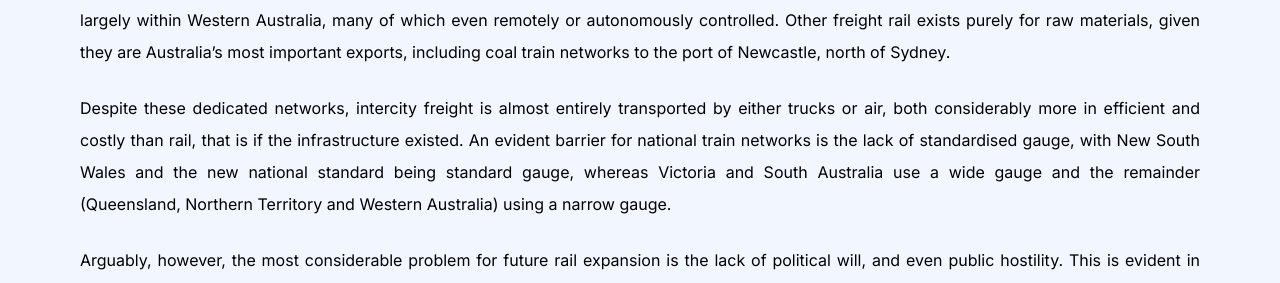
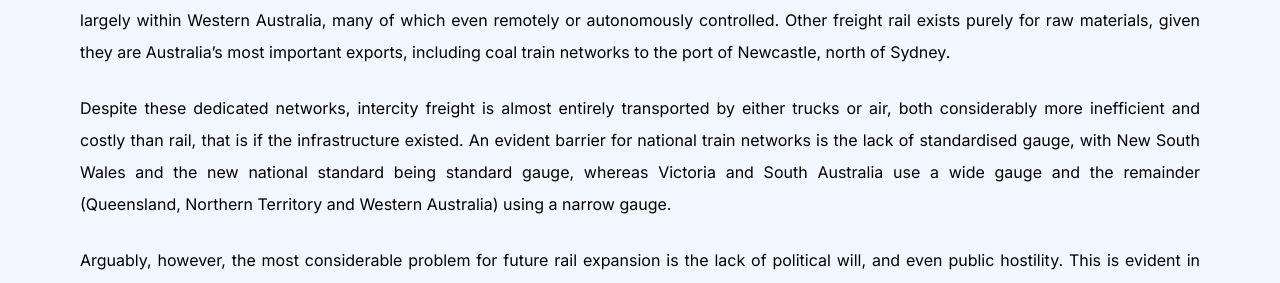
Before and after one commit to dtbrown01/dtbrown01.github.io, a Jekyll site: the page built from _posts/2024-02-11-regional-rail.markdown, in a window 1280 px wide. Shown: the part 1008-1291 px from the top of the page. Built offline with Jekyll 4.4.1, drawn with Linux system fonts in a browser that asks for light colours.

Commit message:
Fixed Typo

```diff
--- a/_posts/2024-02-11-regional-rail.markdown
+++ b/_posts/2024-02-11-regional-rail.markdown
@@ -17,7 +17,7 @@ Despite the large distances and low population density of Australia and the Unit
 
 In Australia, regional rail investment is considerably low, with freight rail expanding, all be it incredibly slower, the most notable expansion is inland rail, running between Melbourne and Brisbane. Similar to the US there is also considerable private rail networks used for transporting raw materials, largely within Western Australia, many of which even remotely or autonomously  controlled. Other freight rail exists purely for raw materials, given they are Australia’s most important exports, including coal train networks to the port of Newcastle, north of Sydney.
 
-Despite these dedicated networks, intercity freight is almost entirely transported by either trucks or air, both considerably more in efficient and costly than rail, that is if the infrastructure existed. An evident barrier for national train networks is the lack of standardised gauge, with New South Wales and the new national standard being standard gauge, whereas Victoria and South Australia use a wide gauge and the remainder (Queensland, Northern Territory and Western Australia) using a narrow gauge.
+Despite these dedicated networks, intercity freight is almost entirely transported by either trucks or air, both considerably more inefficient and costly than rail, that is if the infrastructure existed. An evident barrier for national train networks is the lack of standardised gauge, with New South Wales and the new national standard being standard gauge, whereas Victoria and South Australia use a wide gauge and the remainder (Queensland, Northern Territory and Western Australia) using a narrow gauge.
 
 Arguably, however, the most considerable problem for future rail expansion is the lack of political will, and even public hostility. This is evident in both the United States and Australia, were the current standard of using road networks results in many people being hostile to change and any short-term focused studies often finding greater benefit in upgrading and developing road connections instead of rail connections. This short-term benefit is often a result of modelling suggesting a slow or lack of uptake in rail, even if cost means that it would largely be the best option for businesses and travellers a like. This comparison is even more appropriate given the similar costs associated with a large highway (at least 4 lanes) and rail, with rail even requiring less land for a greater level of efficiency, reducing land acquisition costs, or allowing the easement to be used for other purposes, including a less significant highway.
 
```
